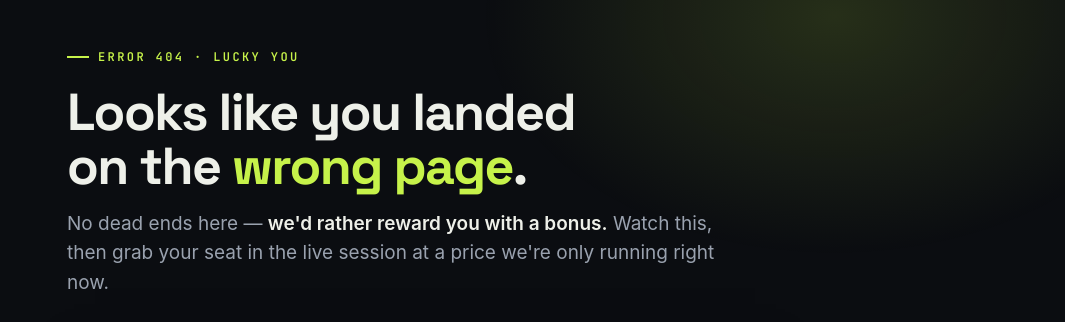
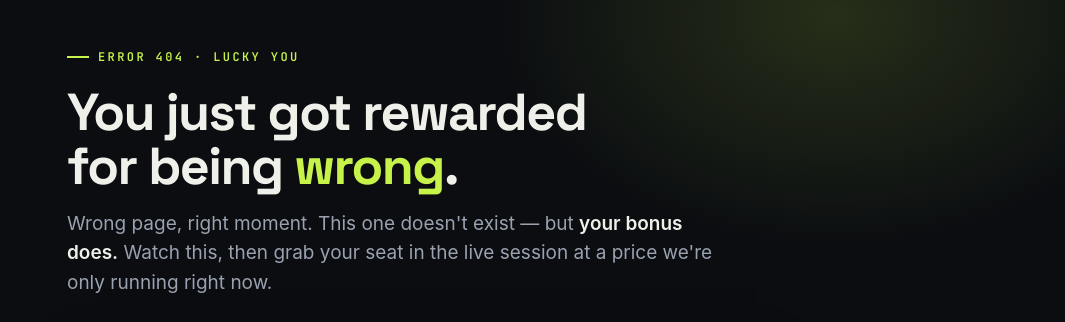
Before and after one commit to highnitin/claude-workshop, a plain HTML site: page 404.html in a window 1280 px wide. Shown: the top 322 px of the page, without its empty margins (215-1280 px from the left). Drawn offline with Linux system fonts and the light colour scheme; grey boxes are pictures that could not be loaded; a web font is replaced by a local one.

Commit message:
404: punchier headline — "You just got rewarded for being wrong"
Co-Authored-By: Claude Opus 4.8 <noreply@anthropic.com>

```diff
--- a/404.html
+++ b/404.html
@@ -66,8 +66,8 @@
 <div class="wrap">
 
   <span class="tag">Error 404 · Lucky you</span>
-  <h1>Looks like you landed<br>on the <span class="g">wrong page</span>.</h1>
-  <p class="lede">No dead ends here — <strong>we'd rather reward you with a bonus.</strong> Watch this, then grab your seat in the live session at a price we're only running right now.</p>
+  <h1>You just got rewarded<br>for being <span class="g">wrong</span>.</h1>
+  <p class="lede">Wrong page, right moment. This one doesn't exist — but <strong>your bonus does.</strong> Watch this, then grab your seat in the live session at a price we're only running right now.</p>
 
   <div class="video">
     <iframe src="https://www.youtube-nocookie.com/embed/LcGk3UA2gd8" title="Bonus session" loading="lazy" allow="accelerometer; autoplay; clipboard-write; encrypted-media; gyroscope; picture-in-picture; web-share" allowfullscreen></iframe>
```
